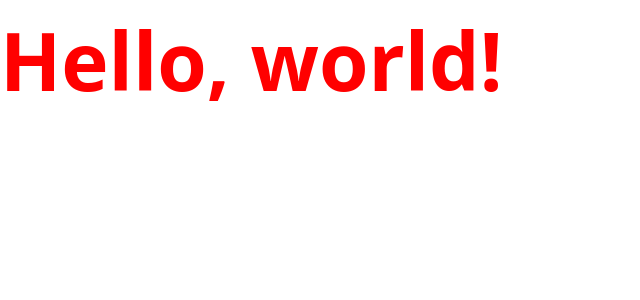
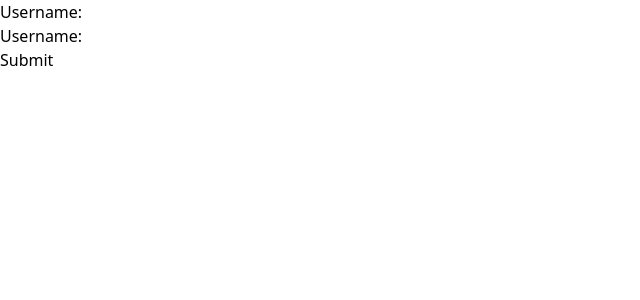
Before and after one commit to localnetwork/sk-system-fe, a Next.js app: page / in a window 1280 px wide. Shown: the top 300 px of the page, without its empty margins (0-640 px from the left). Built offline with nearby package versions, Linux system fonts and the light colour scheme.

Commit message:
chore: added login form

```diff
--- a/pages/index.js
+++ b/pages/index.js
@@ -6,7 +6,19 @@
 export default function Home() {
   return (
     <div>
-      <h1 className="text-[red] text-[80px] font-bold">Hello, world!</h1>
+      <form action="#">
+        <div>
+          <label htmlFor="username">Username:</label>
+          <input type="text" />
+        </div>
+        <div>
+          <label htmlFor="username">Username:</label>
+          <input type="text" />
+        </div>
+        <div>
+          <button type="submit">Submit</button>
+        </div>
+      </form>
     </div>
   );
 }
```
